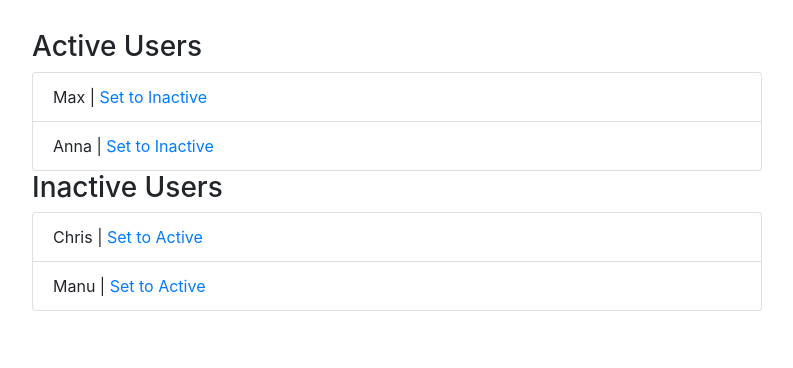
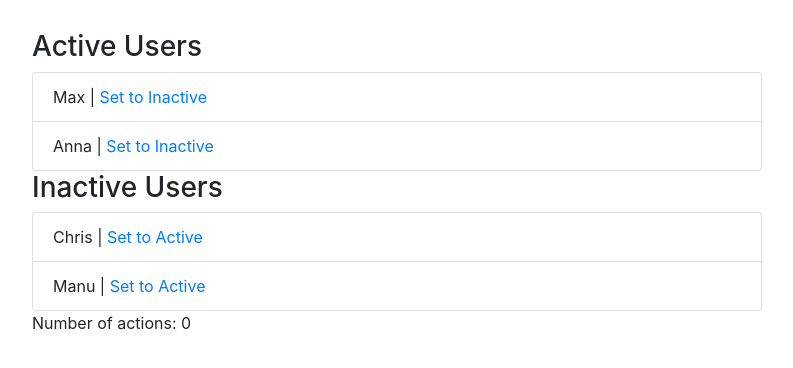
Before and after one commit to cyborg-nomade/angular-course, an Angular app: page / in a window 1280 px wide. Shown: the top 368 px of the page, without its empty margins (243-1036 px from the left). Built offline with nearby package versions, Linux system fonts and the light colour scheme.

Commit message:
counter service working

```diff
--- a/src/app/app.component.html
+++ b/src/app/app.component.html
@@ -9,5 +9,9 @@
 
       Also add a CounterService which counts the number of active->inactive and inactive->active actions.
     -->
+    <div class="col-12 col-md-8 offset-md-2">
+      <p>Number of actions: {{counterService.counter}} </p>
+    </div>
   </div>
+
 </div>
--- a/src/app/app.component.ts
+++ b/src/app/app.component.ts
@@ -1,5 +1,6 @@
 import { Component } from '@angular/core';
 import { UsersService } from './users.service';
+import { CounterService } from './counter.service';
 
 @Component({
   selector: 'app-root',
@@ -7,5 +8,8 @@ import { UsersService } from './users.service';
   styleUrls: ['./app.component.css']
 })
 export class AppComponent {
-  constructor(private userService: UsersService) {}
+  constructor(
+    private userService: UsersService,
+    public counterService: CounterService
+  ) {}
 }
--- a/src/app/counter.service.ts
+++ b/src/app/counter.service.ts
@@ -4,6 +4,11 @@ import { Injectable } from '@angular/core';
   providedIn: 'root'
 })
 export class CounterService {
+  counter = 0;
 
-  constructor() { }
+  constructor() {}
+
+  incrementCounter() {
+    this.counter++;
+  }
 }
--- a/src/app/users.service.ts
+++ b/src/app/users.service.ts
@@ -1,4 +1,5 @@
 import { Injectable } from '@angular/core';
+import { CounterService } from './counter.service';
 
 @Injectable({
   providedIn: 'root'
@@ -7,15 +8,17 @@ export class UsersService {
   activeUsers = ['Max', 'Anna'];
   inactiveUsers = ['Chris', 'Manu'];
 
-  constructor() {}
+  constructor(private counterService: CounterService) {}
 
   onSetToInactive(id: number) {
     this.inactiveUsers.push(this.activeUsers[id]);
     this.activeUsers.splice(id, 1);
+    this.counterService.incrementCounter();
   }
 
   onSetToActive(id: number) {
     this.activeUsers.push(this.inactiveUsers[id]);
     this.inactiveUsers.splice(id, 1);
+    this.counterService.incrementCounter();
   }
 }
```
